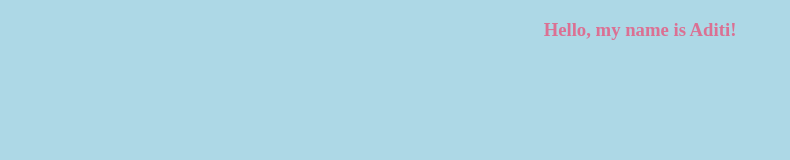
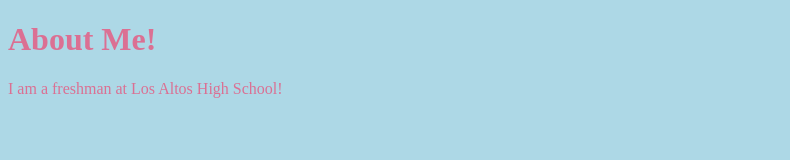
Before and after one commit to adkumar-tech/adkumar-tech, a plain HTML site: page index.html in a window 1280 px wide. Shown: the whole page, without its empty margins (0-790 px from the left). Drawn offline with Linux system fonts and the light colour scheme.

Commit message:
I updated my site!

```diff
--- a/index.html
+++ b/index.html
@@ -4,9 +4,15 @@
     <title>Document</title>
     <link rel = "stylesheet" href = "style.css"/>
 </head>
+<title>
+        Hello, my name is Aditi!
+</title>
 <body>
-    <h3>
-        Hello, my name is Aditi!
-    </h3>
+    <h1>
+        About Me!
+    </h1>
+    <text>
+        I am a freshman at Los Altos High School!
+    </text>
 </body>
 </html>
--- a/style.css
+++ b/style.css
@@ -1,8 +1,11 @@
 img {
     width: 200px;
 }
+title {
+    text-align: center;
+}
 body {
-    text-align: center;
+    text-align: left;
     font-family: 'Playfair';
     background: lightblue;
     color: palevioletred;
```
